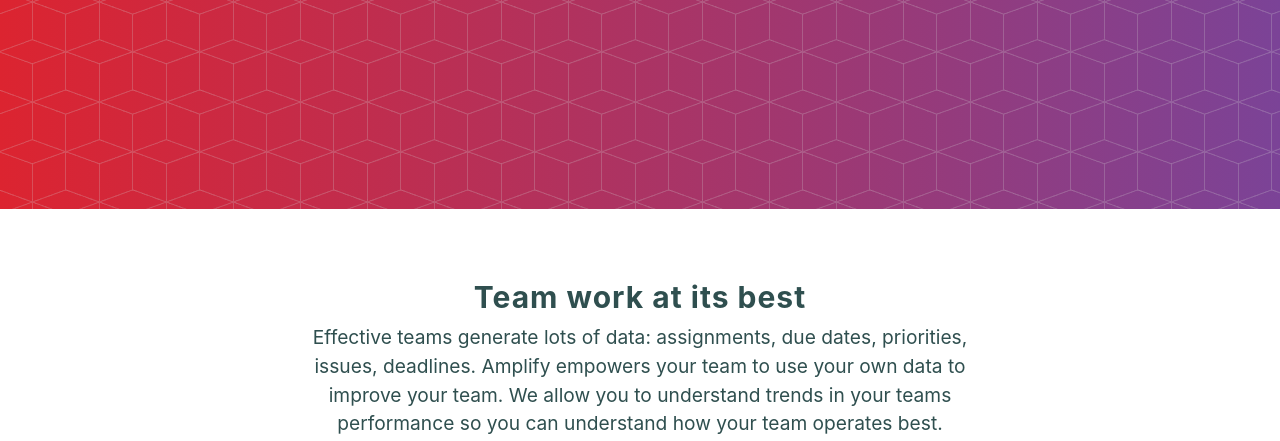
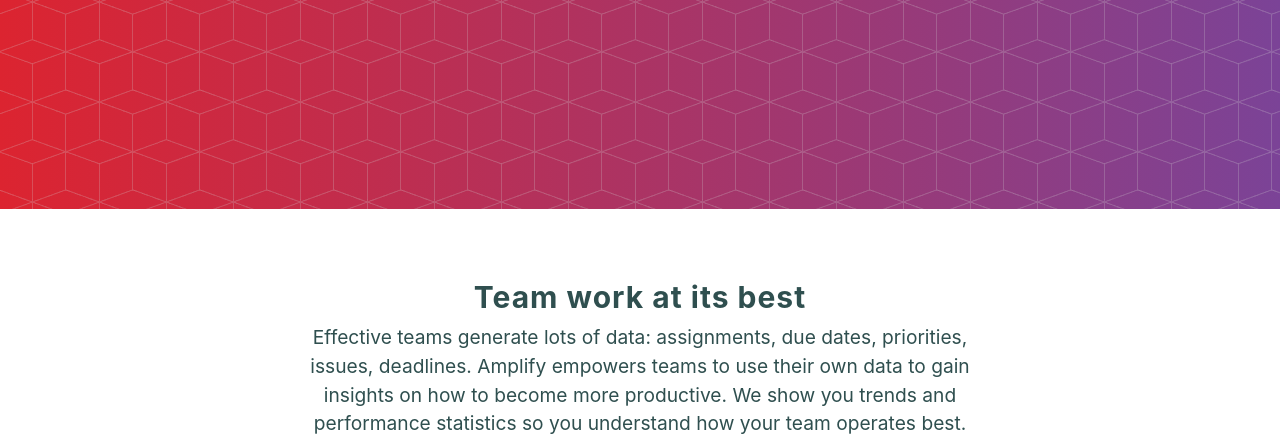
Before and after one commit to rp442cornell/Amps, a website with bundled scripts: page index.html in a window 1280 px wide. Shown: the part 511-952 px from the top of the page. Built offline with nearby package versions, Linux system fonts and the light colour scheme; files whose address does not match are found by name; a web font is replaced by a local one.

Commit message:
summary update

```diff
--- a/index.html
+++ b/index.html
@@ -89,9 +89,8 @@
               <div class="desc">
                 <h2>Team work at its best</h2>
                 Effective teams generate lots of data: assignments, due dates, priorities, issues, deadlines.
-                Amplify empowers your team to use your own data to improve your team.
-                We allow you to understand trends in your teams performance so you can
-                understand how your team operates best.
+                Amplify empowers teams to use their own data to gain insights on how to become more productive.
+                We show you trends and performance statistics so you understand how your team operates best.
               </div>
               <hr>
             </div>
```
